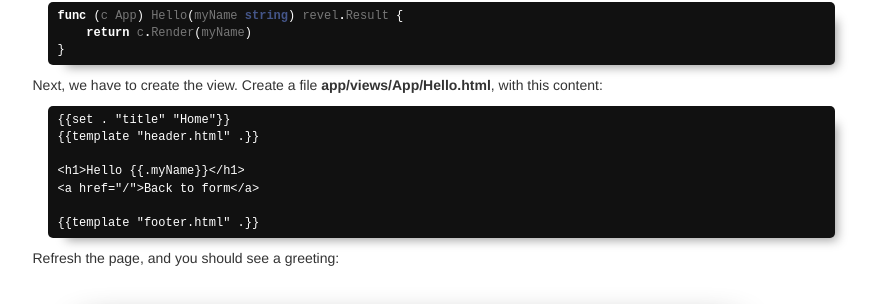
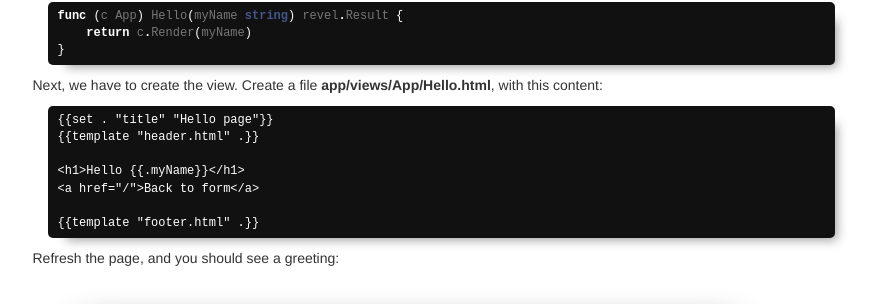
Before and after one commit to revel/revel.github.io, a Jekyll site: the page built from tutorial/firstapp.md, in a window 1280 px wide and 900 px high, scrolled down 1751 px. Shown: the part 147-451 px from the top of the window, without its empty margins (345-1240 px from the left). Built offline with Jekyll 4.4.1, drawn with Linux system fonts in a browser that asks for light colours; nearby versions of some CDN libraries.

Commit message:
Update firstapp.md

```diff
--- a/tutorial/firstapp.md
+++ b/tutorial/firstapp.md
@@ -35,7 +35,7 @@ Next, we have to create the view.  Create a file
 **app/views/App/Hello.html**, with this content:
 
 {% capture ex %}{% raw %}
-{{set . "title" "Home"}}
+{{set . "title" "Hello page"}}
 {{template "header.html" .}}
 
 <h1>Hello {{.myName}}</h1>
```
